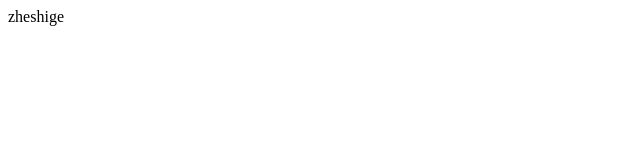
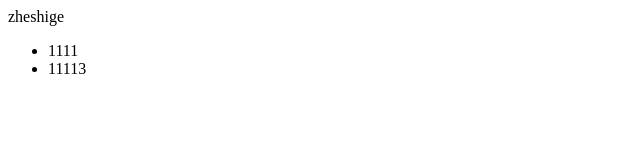
Before and after one commit to hajiwa/20171001, a plain HTML site: page index/index.html in a window 1280 px wide. Shown: the full height of the page, 0-640 px from the left. Drawn offline with Linux system fonts and the light colour scheme.

Commit message:
增加一个列表

```diff
--- a/index/index.html
+++ b/index/index.html
@@ -6,5 +6,9 @@
 </head>
 <body>
 	<div>zheshige</div>
+	<ul>
+		<li>1111</li>
+		<li>11113</li>
+	</ul>
 </body>
 </html>
```
